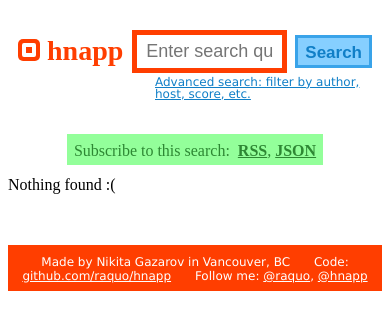
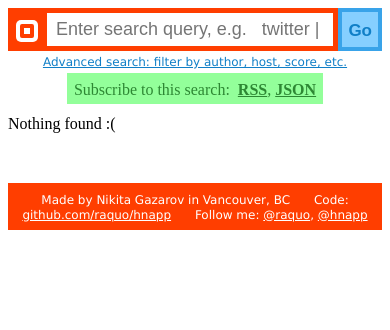
Before and after one commit to raquo/hnapp, a Flask app: template templates/search.html in a window 390 px wide. Shown: the top 330 px of the page. Run offline with Flask 2, Linux system fonts and the light colour scheme; the template is opened without the code that fills it, so the values that code supplies are empty.

Commit message:
First mobile version

```diff
--- a/static/css/hnapp.css
+++ b/static/css/hnapp.css
@@ -138,6 +138,14 @@ header {
 			color: #b5e1ff;
 		}
 
+		#header__submit__text--full {
+			display: inline;
+		}
+
+		#header__submit__text--compact {
+			display: none;
+		}
+
 
 
 
@@ -262,7 +270,7 @@ footer {
 			padding: 0 10px;
 			font-size: 30px;
 			color: #ff3e00;
-			/*background: #eee;*/
+			background: #eee;
 		}
 
 		.item__link {
@@ -347,3 +355,72 @@ footer {
 	.status {
 		vertical-align: top;
 	}
+
+
+
+
+
+
+@media all and (max-width: 800px) {
+
+
+	/* HEADER */
+
+	header {
+		margin: 0px;
+	}
+		#header__logo {
+			position: relative;
+			background: #ff3e00;
+			padding-bottom: 20px;
+			z-index: 1;
+		}
+
+			#header__logo__symbol {
+				top: 11px;
+				left: 12px;
+				background: white;
+				border-color: #ff3e00;
+			}
+
+				#header__logo__symbol::before {
+					background: white;
+				}
+
+			#header__logo__text {
+				display: none;
+			}
+
+		#header__submit {
+			margin: 0;
+			padding: 10px 6px 8px 6px;
+			border-width: 4px;
+		}
+
+			#header__submit__text--full {
+				display: none;
+			}
+
+			#header__submit__text--compact {
+				display: inline;
+			}
+
+
+	/* SYNTAX */
+
+	#syntax {
+		margin: 0;
+		text-align: center;
+	}
+
+		#syntax__content {
+			text-align: left;
+			padding: 0px 10px 20px 10px;
+			font-size: 85%;
+		}
+
+			.syntax__list,
+			.syntax__list + .syntax__list {
+				margin: 10px 0 0 10px;
+			}
+}
--- a/templates/header.html
+++ b/templates/header.html
@@ -5,7 +5,10 @@
 			<span id='header__logo__symbol'></span>
 			<span id='header__logo__text'>hnapp</span>
 		</a>
-		<button id='header__submit' type='submit' tabindex='2'>Search</button>
+		<button id='header__submit' type='submit' tabindex='2'>
+			<span id='header__submit__text--full'>Search</span>
+			<span id='header__submit__text--compact'>Go</span>
+		</button>
 
 		<div id='header__searchbox'>
 			<input id='header__searchbox__input' name='q' type='text' value='{{ query if query is not none else '' }}' tabindex='1' placeholder='Enter search query, e.g.   twitter | facebook score>10 host:techcrunch.com' />
@@ -34,7 +37,7 @@
 			</ul>
 			<ul class='syntax__list'>
 				<li class='syntax__list__title'><b>Examples</b></li>
-				<li><a href='/?q=meteor+%7C+meteorjs+type%3Ashow+%7C+host%3Agithub.com#showsyntax'>meteor | meteorjs &nbsp;type:show | host:github.com</a></li>
+				<li><a href='/?q=meteor+type%3Ashow+%7C+host%3Agithub.com#showsyntax'>meteor &nbsp;type:show | host:github.com</a></li>
 				<li><a href='/?q=score%3E100+comments%3E10#showsyntax'>score&gt;100 comments&lt;10</a></li>
 				<li><a href='/?q=YC+-host:ycombinator.com#showsyntax'>YC -host:ycombinator.com</a></li>
 				<li><a href='/?q=hiring+%7C+type%3Ajob+%7C+author%3Awhoishiring#showsyntax'>hiring | type:job | author:whoishiring</a></li>
--- a/templates/layout.html
+++ b/templates/layout.html
@@ -4,6 +4,8 @@
 	<meta charset='utf-8' />
 	<title>{{ title }}</title>
 	<meta name='author' content='Nikita Gazarov' />
+	<meta name='viewport' content='width=device-width, initial-scale=1.0'>
+
 	<link rel='stylesheet' href='/css/normalize.css' />
 	<link rel='stylesheet' href='/css/hnapp.css' />
 	<!-- Not enough jQuery! D: -->
```
